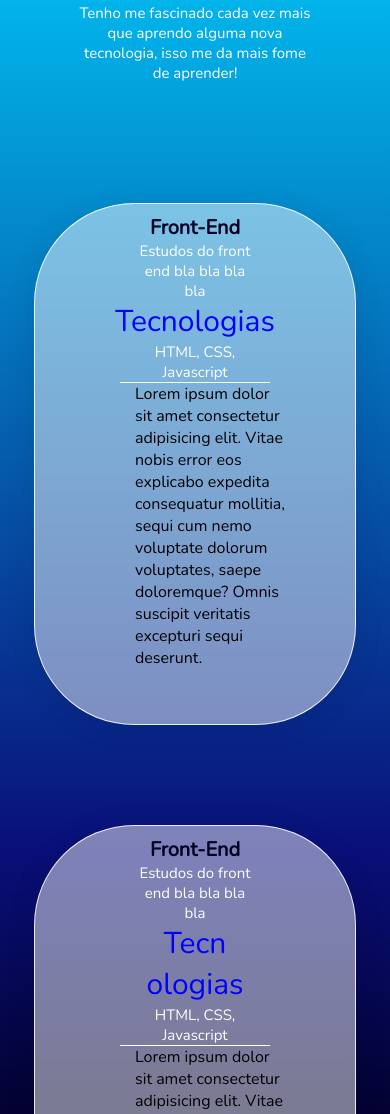
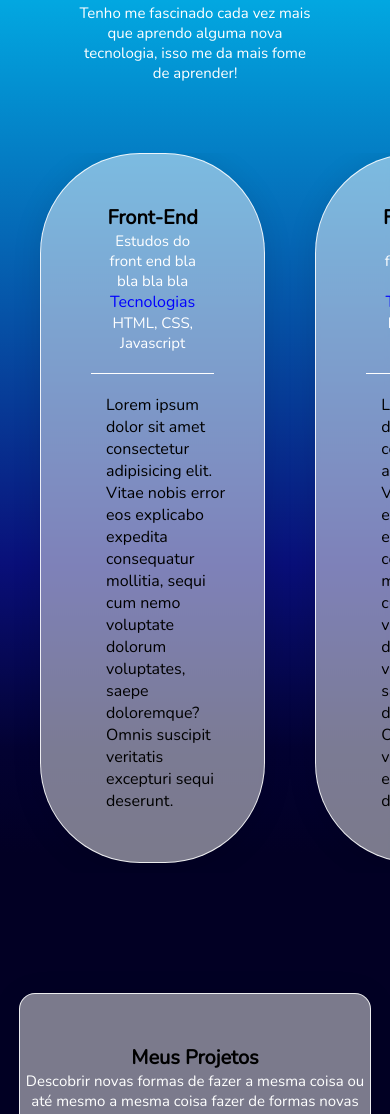
Before and after one commit to devfelipenunes/portfolioJs, a website: page index.html in a window 390 px wide. Shown: the part 595-1709 px from the top of the page. Drawn offline with nearby package versions, Linux system fonts and the light colour scheme.

Commit message:
responsive

```diff
--- a/index.html
+++ b/index.html
@@ -30,9 +30,9 @@
         <section class="home" id="inicio">
             <div class="container">
                 <div class="home-container">
-                    <h3>
+                    <h2>
                         Apaixonado por Tecnologia
-                    </h3>
+                    </h2>
                     <img class="perfil" src="./src/img/Perfil.png" alt="">
                 </div>
             </div>
@@ -44,11 +44,10 @@
                 </h2>
                 <p>Tenho me fascinado cada vez mais que aprendo alguma nova tecnologia, isso me da mais fome de aprender!</p>
                 <div class="box-container">
-                        <div class="box">
                             <div class="column">
                                 <div class="column-left">
                                     <figure></figure>
-                                    <h2>Front-End</h2>
+                                    <h3>Front-End</h3>
                                     <p>Estudos do front end bla bla bla bla</p>
                                     <span>Tecnologias</span>
                                     <p>HTML, CSS, Javascript</p>
@@ -60,17 +59,15 @@
                             <div class="column">
                                 <div class="column-left">
                                     <figure></figure>
-                                    <h2>Front-End</h2>
+                                    <h3>Front-End</h3>
                                     <p>Estudos do front end bla bla bla bla</p>
-                                    <span>Tecn      ologias</span>
+                                    <span>Tecnologias</span>
                                     <p>HTML, CSS, Javascript</p>
                                 </div>
                                 <div class="column-right">
                                     Lorem ipsum dolor sit amet consectetur adipisicing elit. Vitae nobis error eos explicabo expedita consequatur mollitia, sequi cum nemo voluptate dolorum voluptates, saepe doloremque? Omnis suscipit veritatis excepturi sequi deserunt.
                                 </div>
-                            </div>
                         </div>
-                    <div class="algoAqui"></div>
                 </div>
             </div>
         </section>
--- a/style.css
+++ b/style.css
@@ -4,7 +4,9 @@
     50% {opacity: 1;}
     100% {opacity: 0.2;}
 }
-
+h1,h2,h3,p{
+    text-align: center;
+}
 * {
     margin: 0;
     padding: 0;
@@ -16,23 +18,16 @@ span{
     color: rebeccapurple;
     text-align: center;
 }
-h2, h3{
-    text-align: center;
-    font-size: 50px;
-    color: #020024;
-}
+
 p{
-    font-size: 25px;
     text-align: center;
     color: white;
 }
 span{
-    font-size: 30px;
     color: blue;
     text-align: center;
 }
 body{
-    background-color: blue;
 }
 .max-width{
     max-width: 1300px;
@@ -177,7 +172,7 @@ body{
     align-items: center;
     flex-direction: column;
 }
-.home .container .home-container h3{
+.home .container .home-container h2{
     position: relative;
     top: 90px;
     text-align: center;
@@ -215,38 +210,35 @@ body{
     width: 80%;
     color: white;
 }
-.apresentacao .container .box-container .box{
+.apresentacao .container .box-container{
+    width: 100%;
     display: flex;
-    flex-direction: row;
-    flex-wrap: wrap;
-    align-items: center;
-    justify-content: space-around;
+    margin-top: 50px;
 }
-.apresentacao .container .box-container .box .column{
+.apresentacao .container .box-container .column{
     background: rgba(255, 255, 255, 0.48);
     border-radius: 16px;
     box-shadow: 0 4px 30px rgba(0, 0, 0, 0.1);
     backdrop-filter: blur(2.7px);
     -webkit-backdrop-filter: blur(2.7px);
     border: 1px solid rgba(255, 255, 255, 0.86);
-    padding: 50px;
-    margin-top: 50px;
-    margin-bottom: 15px;
-    margin-left: 100px;
-    margin-right: 100px;
+    border-radius: 100px;
+
     display: flex;
     align-items: center;
-    flex-direction: row;
-    border-radius: 100px;
+
+    margin: 50px;
+    padding: 50px;
+    width: 100%;
 }
-.apresentacao .container .box-container .box .column .column-left{
+.apresentacao .container .box-container .column .column-left{
     width: 50%;
     display: flex;
     align-items: center;
     flex-direction: column;
     border-right: 1px solid white;
 }
-.apresentacao .container .box-container .box .column .column-right{
+.apresentacao .container .box-container .column .column-right{
     width: 50%;
     margin-left: 30px;
 }
@@ -365,32 +357,37 @@ footer .icons .bi{
         top: 20px 0px;
         font-size: 40px;
     }
-    .apresentacao .container .box-container .box .column{
-        width: 100%;
-        padding: 130px;
-    }
     .apresentacao .container .ola{
         font-size: 40px;
     }
-    .apresentacao .container .box-container .box .column{
-        width: 300px;
-        height: 500px;
-        padding: 10px;
+    .apresentacao .container .box-container {
+        display: flex;
+        flex-direction: row;
+        overflow-x: auto;
+        scrollbar-width: none;
+        width: 100vw;
+        margin: 70px 0px;
+    }
+    .apresentacao .container .box-container .column{
         display: flex;
         flex-direction: column;
-        margin: 50px 0px;
+        justify-content: center;
+        align-items: center;
+        margin: 0px 10px 10px 40px;
     }
-    .apresentacao .container .box-container .box .column .column-left{
+    .apresentacao .container .box-container .column .column-left{
+        width: 100%;
         border-bottom: 1px solid white;
         border-right: none;
-
+        margin-bottom: 20px;
+        padding-bottom: 20px;
+    }
+    .apresentacao .container .box-container .column .column-right{
+        width: 100%;
     }
     .projetos .container{
         margin: 0px 3px;
         width: 350px;
     }
-    .apresentacao .container .box-container {
-        margin-top:70px ;
-    }
 
 }
```
